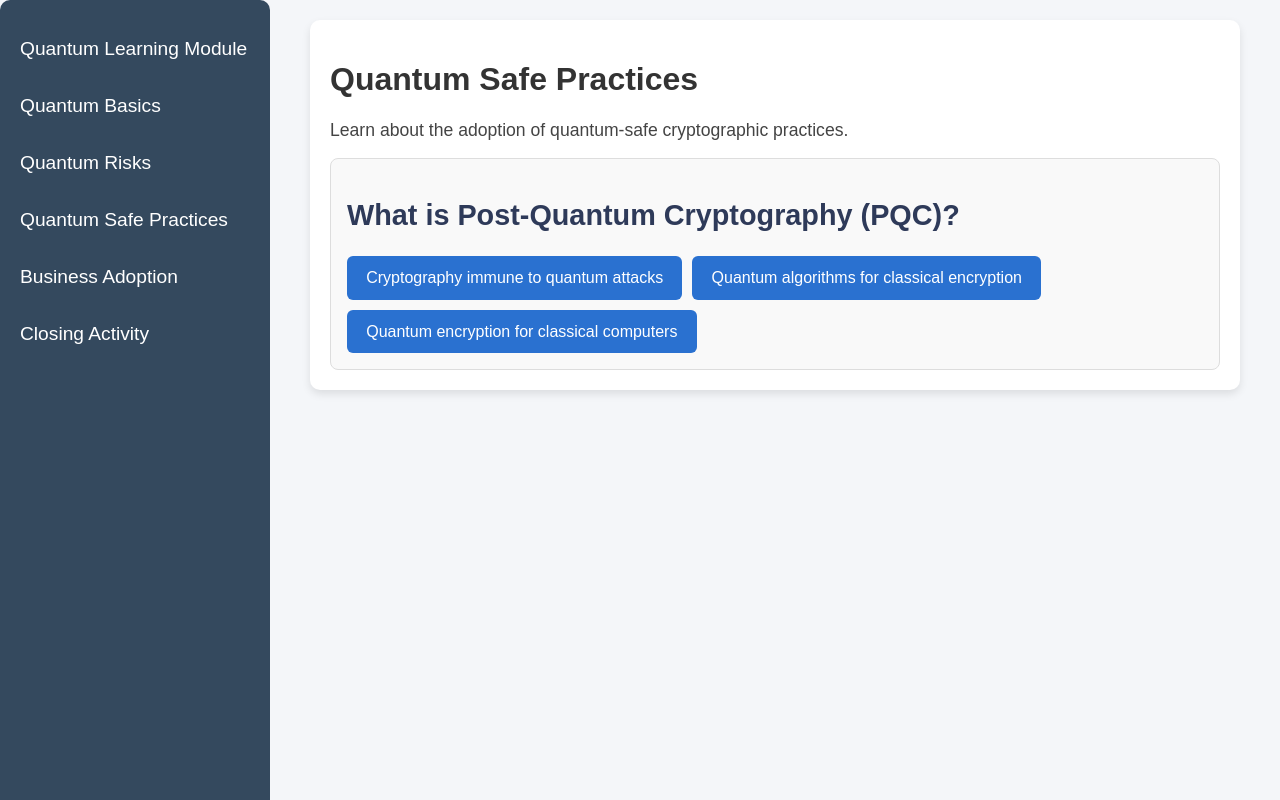
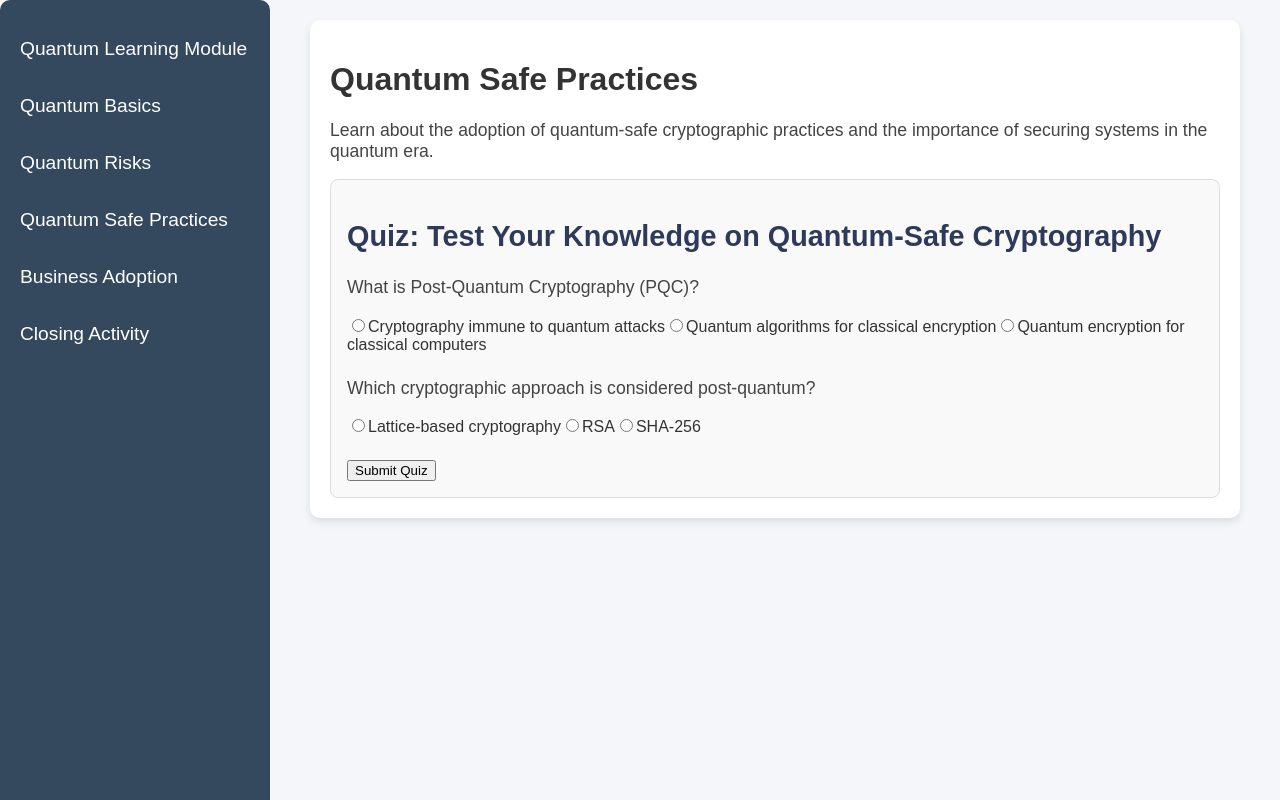
Before and after one commit to Blackpenguin46/quantummodule, a React (Create React App) app: page /#/quantum-safe-practices in a window 1280 px wide. Built offline with nearby package versions, Linux system fonts and the light colour scheme.

Commit message:
new changes

```diff
--- a/src/modules/BusinessAdoption.js
+++ b/src/modules/BusinessAdoption.js
@@ -3,8 +3,13 @@ import './BusinessAdoption.css';
 
 const BusinessAdoption = () => {
   const [quizCompleted, setQuizCompleted] = useState(false);
-  const [selectedAnswer, setSelectedAnswer] = useState(null);
-  const [currentQuestionIndex, setCurrentQuestionIndex] = useState(0);
+  const [answers, setAnswers] = useState({
+    q1: '',
+    q2: '',
+    q3: '',
+    q4: '',
+    q5: '',
+  });
 
   const questions = [
     {
@@ -15,6 +20,7 @@ const BusinessAdoption = () => {
         'Lack of trained professionals',
       ],
       correctAnswer: 'Security vulnerabilities from quantum threats',
+      id: 'q1',
     },
     {
       question: 'What is one of the key benefits of adopting quantum-safe practices in business?',
@@ -24,16 +30,19 @@ const BusinessAdoption = () => {
         'Faster communication over networks',
       ],
       correctAnswer: 'Increased encryption strength against quantum threats',
+      id: 'q2',
     },
     {
       question: 'Which industry can benefit the most from quantum computing?',
       options: ['Healthcare', 'Entertainment', 'Retail'],
       correctAnswer: 'Healthcare',
+      id: 'q3',
     },
     {
       question: 'Which quantum computing challenge is businesses most concerned with?',
       options: ['Developing quantum algorithms', 'Transitioning from classical to quantum systems', 'Quantum hardware availability'],
       correctAnswer: 'Transitioning from classical to quantum systems',
+      id: 'q4',
     },
     {
       question: 'What is essential for businesses to secure their systems in the quantum era?',
@@ -43,52 +52,63 @@ const BusinessAdoption = () => {
         'Implementing faster classical encryption systems',
       ],
       correctAnswer: 'Investing in quantum-resistant cryptography',
+      id: 'q5',
     },
   ];
 
-  const handleOptionClick = (option) => {
-    setSelectedAnswer(option);
-    if (option === questions[currentQuestionIndex].correctAnswer) {
-      setTimeout(() => {
-        if (currentQuestionIndex < questions.length - 1) {
-          setCurrentQuestionIndex((prev) => prev + 1);
-        } else {
-          setQuizCompleted(true);
-        }
-        setSelectedAnswer(null);
-      }, 500);
-    }
+  const handleAnswerChange = (questionId, value) => {
+    setAnswers((prevAnswers) => ({
+      ...prevAnswers,
+      [questionId]: value,
+    }));
+  };
+
+  const handleSubmit = () => {
+    let allCorrect = true;
+    questions.forEach((question) => {
+      if (answers[question.id] !== question.correctAnswer) {
+        allCorrect = false;
+      }
+    });
+    setQuizCompleted(true);
+    alert(allCorrect ? 'All answers are correct! Great job!' : 'Some answers are incorrect. Try again!');
   };
 
   return (
-    <div>
+    <div className="business-adoption">
       <h1>Business Adoption of Quantum Computing</h1>
-      <p>Learn how businesses are adopting quantum computing and the challenges and opportunities they face.</p>
+      <p>Learn how businesses are adopting quantum computing and the challenges and opportunities they face. Quantum computing is revolutionizing industries, but it also presents new challenges, especially around security and the transition from classical to quantum systems.</p>
 
-      {!quizCompleted ? (
-        <div className="quiz-section">
-          <h2>{questions[currentQuestionIndex].question}</h2>
-          <div className="options-container">
-            {questions[currentQuestionIndex].options.map((option, index) => (
-              <button
-                key={index}
-                className={`quiz-option ${
-                  selectedAnswer === option
-                    ? option === questions[currentQuestionIndex].correctAnswer
-                      ? 'correct'
-                      : 'incorrect'
-                    : ''
-                }`}
-                onClick={() => handleOptionClick(option)}
-                disabled={selectedAnswer !== null}
-              >
-                {option}
-              </button>
-            ))}
-          </div>
+      {/* Quiz Section */}
+      <div className="quiz-section">
+        <h2>Quiz: Test Your Knowledge of Business Adoption of Quantum Computing</h2>
+        <form>
+          {questions.map((question) => (
+            <div key={question.id} className="quiz-question">
+              <p>{question.question}</p>
+              {question.options.map((option, index) => (
+                <label key={index}>
+                  <input
+                    type="radio"
+                    name={question.id}
+                    value={option}
+                    checked={answers[question.id] === option}
+                    onChange={() => handleAnswerChange(question.id, option)}
+                  />
+                  {option}
+                </label>
+              ))}
+            </div>
+          ))}
+          <button type="button" onClick={handleSubmit}>Submit Quiz</button>
+        </form>
+      </div>
+
+      {/* Result after quiz is completed */}
+      {quizCompleted && (
+        <div className="quiz-result">
+          <p>Quiz Completed! {answers.q1 === 'Security vulnerabilities from quantum threats' && answers.q2 === 'Increased encryption strength against quantum threats' && answers.q3 === 'Healthcare' && answers.q4 === 'Transitioning from classical to quantum systems' && answers.q5 === 'Investing in quantum-resistant cryptography' ? 'Great job! You got all the answers correct.' : 'Some answers were incorrect. Try again!'}</p>
         </div>
-      ) : (
-        <p className="quiz-completed-message">Quiz Completed! Great job!</p>
       )}
     </div>
   );
--- a/src/modules/QuantumBasics.js
+++ b/src/modules/QuantumBasics.js
@@ -1,37 +1,66 @@
 import React, { useState } from 'react';
 import './QuantumBasics.css';
-import Quiz from '../components/Quiz'; // Ensure the path is correct
 
 const QuantumBasics = () => {
   const [quizCompleted, setQuizCompleted] = useState(false);
+  const [answers, setAnswers] = useState({
+    q1: '',
+    q2: '',
+    q3: '',
+    q4: '',
+    q5: '',
+  });
 
   const questions = [
     {
       question: 'What is Quantum Computing?',
       options: ['Classical Computing', 'Quantum Mechanics', 'Artificial Intelligence'],
       correctAnswer: 'Quantum Mechanics',
+      id: 'q1',
     },
     {
       question: 'What is a qubit?',
       options: ['A bit in classical computing', 'A unit of data storage', 'A quantum bit'],
       correctAnswer: 'A quantum bit',
+      id: 'q2',
     },
     {
       question: 'What does superposition in quantum mechanics refer to?',
       options: ['A particle being in two states at once', 'The probability of an event', 'Quantum entanglement'],
       correctAnswer: 'A particle being in two states at once',
+      id: 'q3',
     },
     {
       question: 'Which algorithm is most associated with quantum computing?',
       options: ['Shor\'s algorithm', 'RSA', 'AES'],
       correctAnswer: 'Shor\'s algorithm',
+      id: 'q4',
     },
     {
       question: 'What is quantum entanglement?',
       options: ['Particles separated by large distances are linked', 'A property of classical systems', 'A type of quantum interference'],
       correctAnswer: 'Particles separated by large distances are linked',
+      id: 'q5',
     }
   ];
+
+  const handleAnswerChange = (questionId, value) => {
+    setAnswers((prevAnswers) => ({
+      ...prevAnswers,
+      [questionId]: value,
+    }));
+  };
+
+  const handleSubmit = () => {
+    let allCorrect = true;
+    questions.forEach((question) => {
+      if (answers[question.id] !== question.correctAnswer) {
+        allCorrect = false;
+      }
+    });
+    setQuizCompleted(true);
+    alert(allCorrect ? 'All answers are correct! Great job!' : 'Some answers are incorrect. Try again!');
+  };
 
   return (
     <div className="quantum-basics">
@@ -46,18 +75,37 @@ const QuantumBasics = () => {
 
       <p>Quantum computing is still in its early stages, but it promises to revolutionize fields such as cryptography, optimization, and materials science. As we continue to develop quantum computers, the potential applications are vast and could have a profound impact on various industries.</p>
 
-      {/* Quiz at the end of the module */}
+      {/* Quiz Section */}
       <div className="quiz-section">
         <h2>Quiz: Test Your Knowledge of Quantum Basics</h2>
-        {!quizCompleted ? (
-          <Quiz
-            questions={questions}
-            onComplete={() => setQuizCompleted(true)}
-          />
-        ) : (
-          <p>Quiz Completed! Great job!</p>
-        )}
+        <form>
+          {questions.map((question) => (
+            <div key={question.id} className="quiz-question">
+              <p>{question.question}</p>
+              {question.options.map((option, index) => (
+                <label key={index}>
+                  <input
+                    type="radio"
+                    name={question.id}
+                    value={option}
+                    checked={answers[question.id] === option}
+                    onChange={() => handleAnswerChange(question.id, option)}
+                  />
+                  {option}
+                </label>
+              ))}
+            </div>
+          ))}
+          <button type="button" onClick={handleSubmit}>Submit Quiz</button>
+        </form>
       </div>
+
+      {/* Result after quiz is completed */}
+      {quizCompleted && (
+        <div className="quiz-result">
+          <p>Quiz Completed! {answers.q1 === 'Quantum Mechanics' && answers.q2 === 'A quantum bit' && answers.q3 === 'A particle being in two states at once' && answers.q4 === 'Shor\'s algorithm' && answers.q5 === 'Particles separated by large distances are linked' ? 'Great job! You got all the answers correct.' : 'Some answers were incorrect. Try again!'}</p>
+        </div>
+      )}
     </div>
   );
 };
--- a/src/modules/QuantumRisks.js
+++ b/src/modules/QuantumRisks.js
@@ -3,66 +3,79 @@ import './QuantumRisks.css';
 
 const QuantumRisks = () => {
   const [quizCompleted, setQuizCompleted] = useState(false);
-  const [selectedAnswer, setSelectedAnswer] = useState(null);
-  const [currentQuestionIndex, setCurrentQuestionIndex] = useState(0);
+  const [answers, setAnswers] = useState({
+    q1: '',
+    q2: '',
+  });
 
   const questions = [
     {
       question: 'Which quantum algorithm poses a risk to current encryption methods?',
       options: ['Shor’s Algorithm', 'RSA', 'AES'],
       correctAnswer: 'Shor’s Algorithm',
+      id: 'q1',
     },
     {
       question: 'What does quantum computing potentially threaten?',
       options: ['Classical encryption systems', 'Supercomputers', 'Cloud storage'],
       correctAnswer: 'Classical encryption systems',
+      id: 'q2',
     },
-    // Add more questions here
   ];
 
-  const handleOptionClick = (option) => {
-    setSelectedAnswer(option);
-    if (option === questions[currentQuestionIndex].correctAnswer) {
-      setTimeout(() => {
-        if (currentQuestionIndex < questions.length - 1) {
-          setCurrentQuestionIndex((prev) => prev + 1);
-        } else {
-          setQuizCompleted(true);
-        }
-        setSelectedAnswer(null);
-      }, 500);
-    }
+  const handleAnswerChange = (questionId, value) => {
+    setAnswers((prevAnswers) => ({
+      ...prevAnswers,
+      [questionId]: value,
+    }));
+  };
+
+  const handleSubmit = () => {
+    let allCorrect = true;
+    questions.forEach((question) => {
+      if (answers[question.id] !== question.correctAnswer) {
+        allCorrect = false;
+      }
+    });
+    setQuizCompleted(true);
+    alert(allCorrect ? 'All answers are correct! Great job!' : 'Some answers were incorrect. Try again!');
   };
 
   return (
-    <div>
+    <div className="quantum-risks">
       <h1>Quantum Risks</h1>
-      <p>Explore the potential risks posed by quantum computing to current security systems.</p>
+      <p>Explore the potential risks posed by quantum computing to current security systems. Quantum computing holds promise but also presents significant challenges, especially with respect to the vulnerabilities it creates for classical encryption systems.</p>
 
-      {!quizCompleted ? (
-        <div className="quiz-section">
-          <h2>{questions[currentQuestionIndex].question}</h2>
-          <div className="options-container">
-            {questions[currentQuestionIndex].options.map((option, index) => (
-              <button
-                key={index}
-                className={`quiz-option ${
-                  selectedAnswer === option
-                    ? option === questions[currentQuestionIndex].correctAnswer
-                      ? 'correct'
-                      : 'incorrect'
-                    : ''
-                }`}
-                onClick={() => handleOptionClick(option)}
-                disabled={selectedAnswer !== null}
-              >
-                {option}
-              </button>
-            ))}
-          </div>
+      {/* Quiz Section */}
+      <div className="quiz-section">
+        <h2>Quiz: Test Your Knowledge of Quantum Risks</h2>
+        <form>
+          {questions.map((question) => (
+            <div key={question.id} className="quiz-question">
+              <p>{question.question}</p>
+              {question.options.map((option, index) => (
+                <label key={index}>
+                  <input
+                    type="radio"
+                    name={question.id}
+                    value={option}
+                    checked={answers[question.id] === option}
+                    onChange={() => handleAnswerChange(question.id, option)}
+                  />
+                  {option}
+                </label>
+              ))}
+            </div>
+          ))}
+          <button type="button" onClick={handleSubmit}>Submit Quiz</button>
+        </form>
+      </div>
+
+      {/* Result after quiz is completed */}
+      {quizCompleted && (
+        <div className="quiz-result">
+          <p>Quiz Completed! {answers.q1 === 'Shor’s Algorithm' && answers.q2 === 'Classical encryption systems' ? 'Great job! You got all the answers correct.' : 'Some answers were incorrect. Try again!'}</p>
         </div>
-      ) : (
-        <p className="quiz-completed-message">Quiz Completed! Great job!</p>
       )}
     </div>
   );
--- a/src/modules/QuantumSafePractices.js
+++ b/src/modules/QuantumSafePractices.js
@@ -3,8 +3,10 @@ import './QuantumSafePractices.css';
 
 const QuantumSafePractices = () => {
   const [quizCompleted, setQuizCompleted] = useState(false);
-  const [selectedAnswer, setSelectedAnswer] = useState(null);
-  const [currentQuestionIndex, setCurrentQuestionIndex] = useState(0);
+  const [answers, setAnswers] = useState({
+    q1: '',
+    q2: '',
+  });
 
   const questions = [
     {
@@ -15,58 +17,70 @@ const QuantumSafePractices = () => {
         'Quantum encryption for classical computers',
       ],
       correctAnswer: 'Cryptography immune to quantum attacks',
+      id: 'q1',
     },
     {
       question: 'Which cryptographic approach is considered post-quantum?',
       options: ['Lattice-based cryptography', 'RSA', 'SHA-256'],
       correctAnswer: 'Lattice-based cryptography',
+      id: 'q2',
     },
-    // Add more questions here
+    // Add more questions here as needed
   ];
 
-  const handleOptionClick = (option) => {
-    setSelectedAnswer(option);
-    if (option === questions[currentQuestionIndex].correctAnswer) {
-      setTimeout(() => {
-        if (currentQuestionIndex < questions.length - 1) {
-          setCurrentQuestionIndex((prev) => prev + 1);
-        } else {
-          setQuizCompleted(true);
-        }
-        setSelectedAnswer(null);
-      }, 500);
-    }
+  const handleAnswerChange = (questionId, value) => {
+    setAnswers((prevAnswers) => ({
+      ...prevAnswers,
+      [questionId]: value,
+    }));
+  };
+
+  const handleSubmit = () => {
+    let allCorrect = true;
+    questions.forEach((question) => {
+      if (answers[question.id] !== question.correctAnswer) {
+        allCorrect = false;
+      }
+    });
+    setQuizCompleted(true);
+    alert(allCorrect ? 'All answers are correct! Great job!' : 'Some answers were incorrect. Try again!');
   };
 
   return (
-    <div>
+    <div className="quantum-safe-practices">
       <h1>Quantum Safe Practices</h1>
-      <p>Learn about the adoption of quantum-safe cryptographic practices.</p>
+      <p>Learn about the adoption of quantum-safe cryptographic practices and the importance of securing systems in the quantum era.</p>
 
-      {!quizCompleted ? (
-        <div className="quiz-section">
-          <h2>{questions[currentQuestionIndex].question}</h2>
-          <div className="options-container">
-            {questions[currentQuestionIndex].options.map((option, index) => (
-              <button
-                key={index}
-                className={`quiz-option ${
-                  selectedAnswer === option
-                    ? option === questions[currentQuestionIndex].correctAnswer
-                      ? 'correct'
-                      : 'incorrect'
-                    : ''
-                }`}
-                onClick={() => handleOptionClick(option)}
-                disabled={selectedAnswer !== null}
-              >
-                {option}
-              </button>
-            ))}
-          </div>
+      {/* Quiz Section */}
+      <div className="quiz-section">
+        <h2>Quiz: Test Your Knowledge on Quantum-Safe Cryptography</h2>
+        <form>
+          {questions.map((question) => (
+            <div key={question.id} className="quiz-question">
+              <p>{question.question}</p>
+              {question.options.map((option, index) => (
+                <label key={index}>
+                  <input
+                    type="radio"
+                    name={question.id}
+                    value={option}
+                    checked={answers[question.id] === option}
+                    onChange={() => handleAnswerChange(question.id, option)}
+                  />
+                  {option}
+                </label>
+              ))}
+            </div>
+          ))}
+          <button type="button" onClick={handleSubmit}>Submit Quiz</button>
+        </form>
+      </div>
+
+      {/* Result after quiz is completed */}
+      {quizCompleted && (
+        <div className="quiz-result">
+          <p>Quiz Completed! {answers.q1 === 'Cryptography immune to quantum attacks' && answers.q2 === 'Lattice-based cryptography' ? 'Great job! You got all the answers correct.' : 'Some answers were incorrect. Try again!'}</p>
         </div>
-      ) : (
-        <p className="quiz-completed-message">Quiz Completed! Great job!</p>
       )}
     </div>
   );
```
